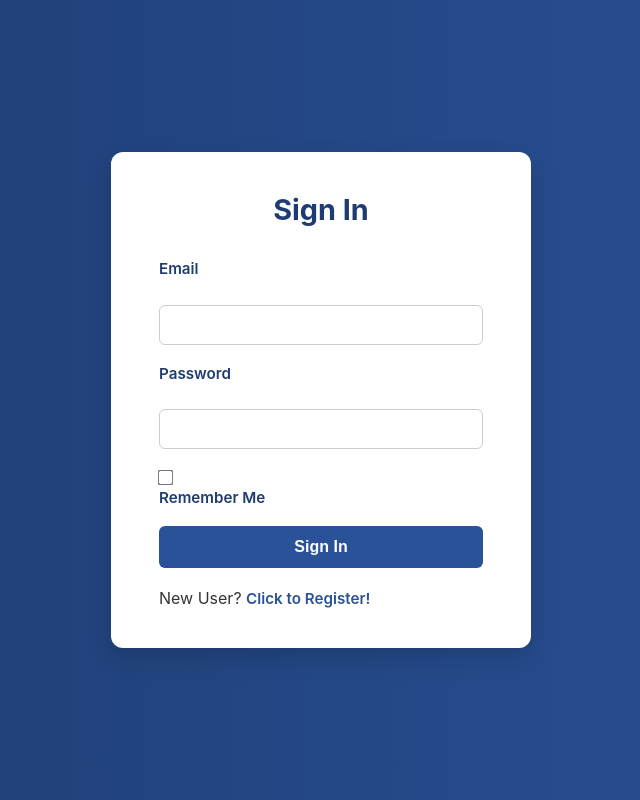
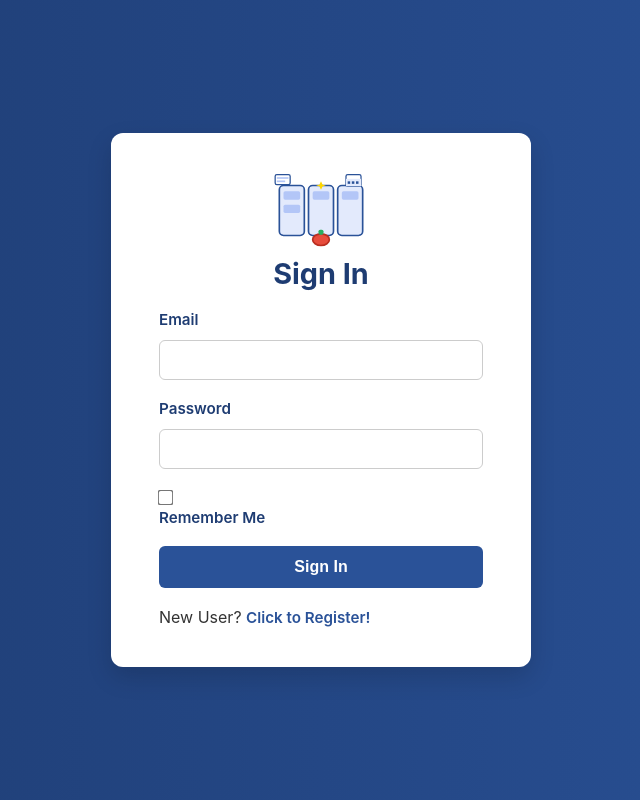
Before and after one commit to StudyPlannerJM/Final-project, a Flask app: page /auth/login in a window 1280 px wide. Shown: the whole page, without its empty margins (319-959 px from the left). Run offline with Flask 3, Linux system fonts and the light colour scheme; some libraries are stand-ins or nearby versions.

Commit message:
login page updated

```diff
--- a/app/static/css/login_register.css
+++ b/app/static/css/login_register.css
@@ -1,3 +1,25 @@
+/* Form group for better label-input alignment */
+.form-group {
+    margin-bottom: 1.2rem;
+    display: flex;
+    flex-direction: column;
+    align-items: stretch;
+}
+
+/* Consistent input styling for form-control class */
+.form-control {
+    width: 100%;
+    padding: 0.65rem 0.75rem;
+    font-size: 0.95rem;
+    border: 1px solid #ccc;
+    border-radius: 6px;
+    transition: border-color 0.3s ease;
+    margin-top: 0.3rem;
+}
+
+label {
+    margin-bottom: 0.2rem;
+}
 /* login_register.css */
 
 /* Reset and base styles */
--- a/app/templates/auth/login.html
+++ b/app/templates/auth/login.html
@@ -18,19 +18,22 @@
             </ul>
         {% endif %}
     {% endwith %}
-    <h2>{{ title }}</h2>
+    <div style="display: flex; flex-direction: column; align-items: center; margin-bottom: 1.2rem;">
+        <img src="{{ url_for('static', filename='img/study_hub_logo.svg') }}" alt="Study Hub Logo" style="width:100px; height:75px; margin-bottom: 0.5rem;">
+        <h2 style="margin-bottom: 0;">{{ title }}</h2>
+    </div>
     <form action="" method="post" novalidate>
         {{ form.hidden_tag() }}
-        <p>
-            {{ form.email.label }}<br>
-            {{ form.email(size=32) }}
+        <div class="form-group">
+            <label for="email">{{ form.email.label.text }}</label>
+            {{ form.email(class_="form-control", id="email", size=32) }}
             {% for error in form.email.errors %}<span style="color: red;">[{{ error }}]</span>{% endfor %}
-        </p>
-        <p>
-            {{ form.password.label }}<br>
-            {{ form.password(size=32) }}
+        </div>
+        <div class="form-group">
+            <label for="password">{{ form.password.label.text }}</label>
+            {{ form.password(class_="form-control", id="password", size=32) }}
             {% for error in form.password.errors %}<span style="color: red;">[{{ error }}]</span>{% endfor %}
-        </p>
+        </div>
         <p>{{ form.remember_me() }} {{ form.remember_me.label }}</p>
         <p>{{ form.submit() }}</p>
     </form>
```
Also changed, not shown: app/templates/auth/register.html (+20 -17 lines), app/static/img/study_hub_logo.svg (added).
